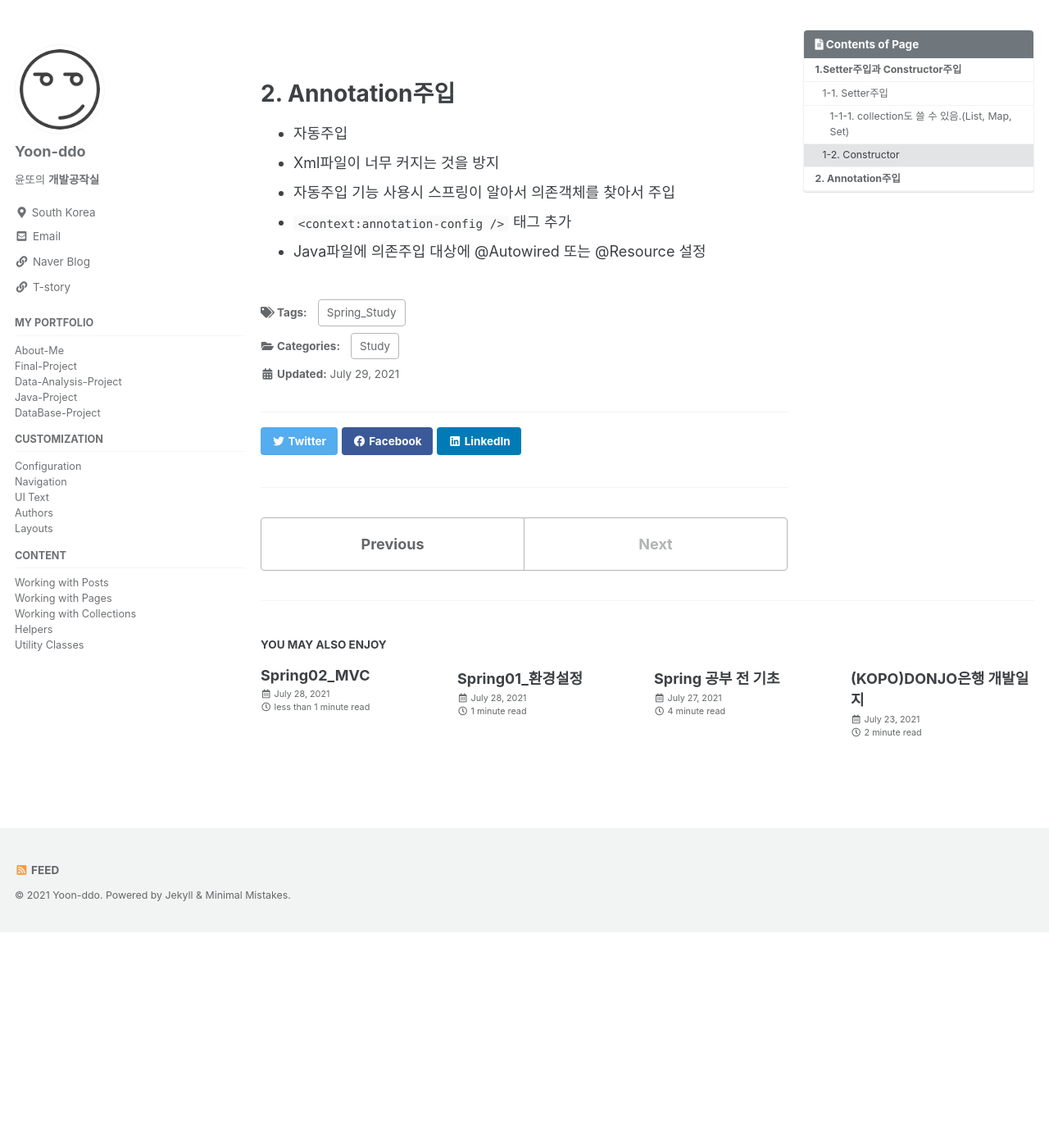
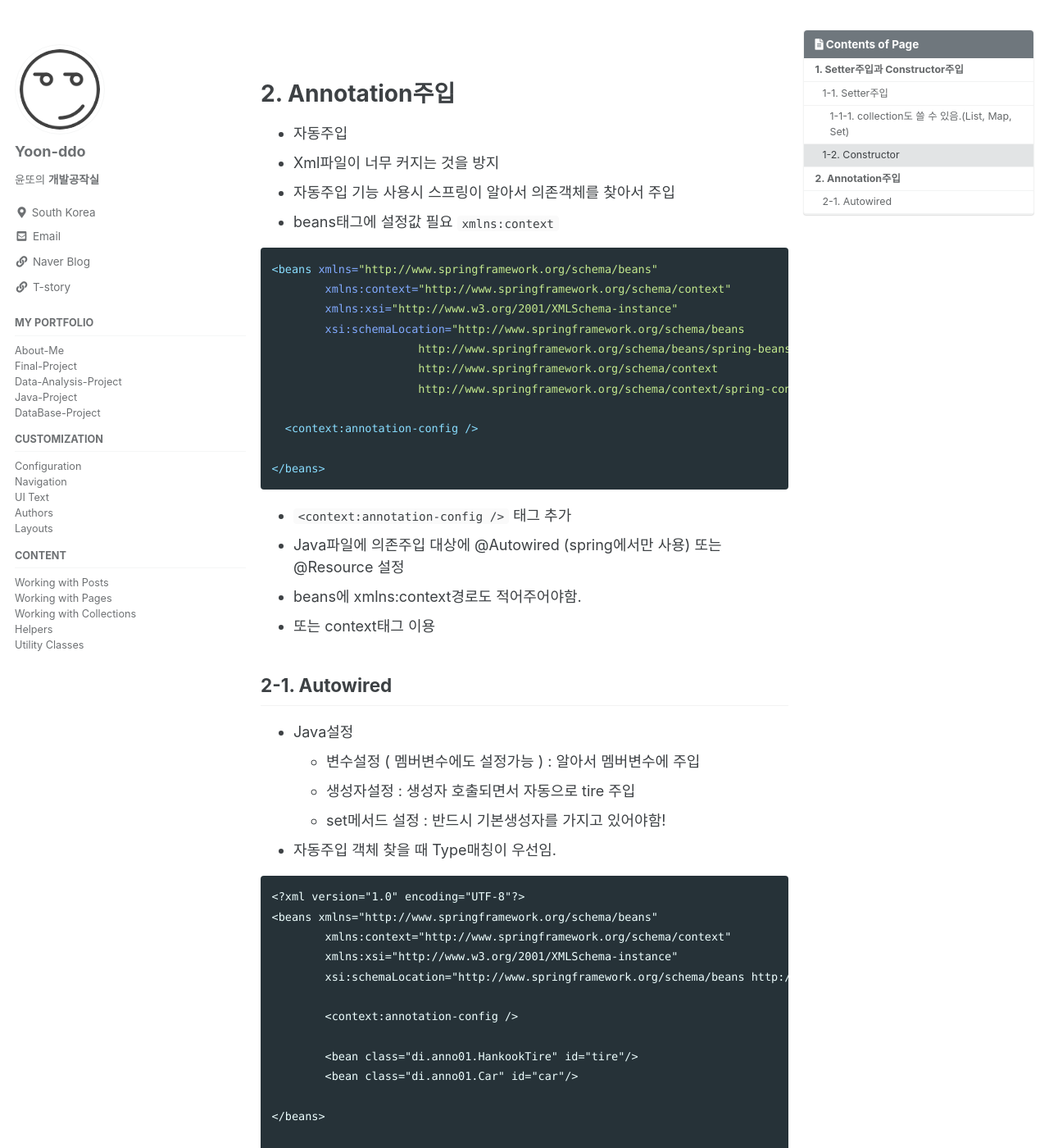
Before and after one commit to Yoon-ddo/Yoon-ddo.github.io, a Jekyll site: the page built from _posts/2021-07-29-Spring03_MVC.md, in a window 1280 px wide and 1400 px high, scrolled down 2822 px. Shown: the whole window at 82% size. Built offline with Jekyll 4.4.1, drawn with Linux system fonts in a browser that asks for light colours; cached includes are drawn as plain includes; before the commit the page ends 3959 px from its top, so only the background shows below that; some of the changed text lies outside the part shown.

Commit message:
Update 2021-07-29-Spring03_MVC.md

````diff
--- a/_posts/2021-07-29-Spring03_MVC.md
+++ b/_posts/2021-07-29-Spring03_MVC.md
@@ -11,7 +11,7 @@ tags:
 
 <br><br>
 
-# 1.Setter주입과 Constructor주입
+# 1. Setter주입과 Constructor주입
 * setter주입은 매개변수가 1개, Constructor는 매개변수가 1개이상이다.
 * xml파일에 등록
 
@@ -115,5 +115,98 @@ tags:
 * 자동주입
 * Xml파일이 너무 커지는 것을 방지
 * 자동주입 기능 사용시 스프링이 알아서 의존객체를 찾아서 주입
+* beans태그에 설정값 필요 `xmlns:context`
+
+```xml
+<beans xmlns="http://www.springframework.org/schema/beans"
+	xmlns:context="http://www.springframework.org/schema/context"
+	xmlns:xsi="http://www.w3.org/2001/XMLSchema-instance"
+	xsi:schemaLocation="http://www.springframework.org/schema/beans
+                      http://www.springframework.org/schema/beans/spring-beans.xsd
+                      http://www.springframework.org/schema/context
+                      http://www.springframework.org/schema/context/spring-context.xsd">
+
+  <context:annotation-config />
+
+</beans>
+```
+
 * `<context:annotation-config />` 태그 추가
-* Java파일에 의존주입 대상에 @Autowired 또는 @Resource 설정
+* Java파일에 의존주입 대상에 @Autowired (spring에서만 사용) 또는 @Resource 설정
+* beans에 xmlns:context경로도 적어주어야함.
+* 또는 context태그 이용
+
+## 2-1. Autowired
+* Java설정
+  - 변수설정 ( 멤버변수에도 설정가능 ) : 알아서 멤버변수에 주입
+  - 생성자설정 : 생성자 호출되면서 자동으로 tire 주입
+  - set메서드 설정 : 반드시 기본생성자를 가지고 있어야함!
+* 자동주입 객체 찾을 때 Type매칭이 우선임.
+
+```
+<?xml version="1.0" encoding="UTF-8"?>
+<beans xmlns="http://www.springframework.org/schema/beans"
+	xmlns:context="http://www.springframework.org/schema/context"
+	xmlns:xsi="http://www.w3.org/2001/XMLSchema-instance"
+	xsi:schemaLocation="http://www.springframework.org/schema/beans http://www.springframework.org/schema/beans/spring-beans.xsd http://www.springframework.org/schema/context http://www.springframework.org/schema/context/spring-context.xsd">
+
+	<context:annotation-config />
+
+	<bean class="di.anno01.HankookTire" id="tire"/>
+	<bean class="di.anno01.Car" id="car"/>
+
+</beans>
+
+```
+
+```java
+package di.anno01;
+
+import org.springframework.beans.factory.annotation.Autowired;
+
+public class Car {
+
+	@Autowired // Car생성시 의존성을 지닌 Tire에 자동으로 객체 삽입
+	private Tire tire;
+	// Car의 (tire 변수) ->  HankookTire
+
+	public Car() {
+		System.out.println("Car()...");
+	}
+
+	//@Autowired // Autowired로 인해 생성자 호출되면서 자동으로 tire 주입
+	public Car(Tire tire) {
+		this.tire = tire;
+		System.out.println("Car(Tire)...");
+	}
+
+	//@Autowired //반드시 기본생성자가 있어야함!!!!
+	public void setTire(Tire tire) {
+		this.tire = tire;
+		System.out.println("setTire()...");
+	}
+
+
+	public void prnTireBrand() {
+		System.out.println("장착된 타이어 : " + tire.getBrand() );
+	}
+}
+```
+
+```java
+package di.anno01;
+
+import org.springframework.context.ApplicationContext;
+import org.springframework.context.support.GenericXmlApplicationContext;
+
+public class DriverMain {
+
+
+	public static void main(String[] args) {
+
+		ApplicationContext context = new GenericXmlApplicationContext("di-anno01.xml");
+		Car car = context.getBean("car", Car.class);
+		car.prnTireBrand();
+	}
+}
+```
````
